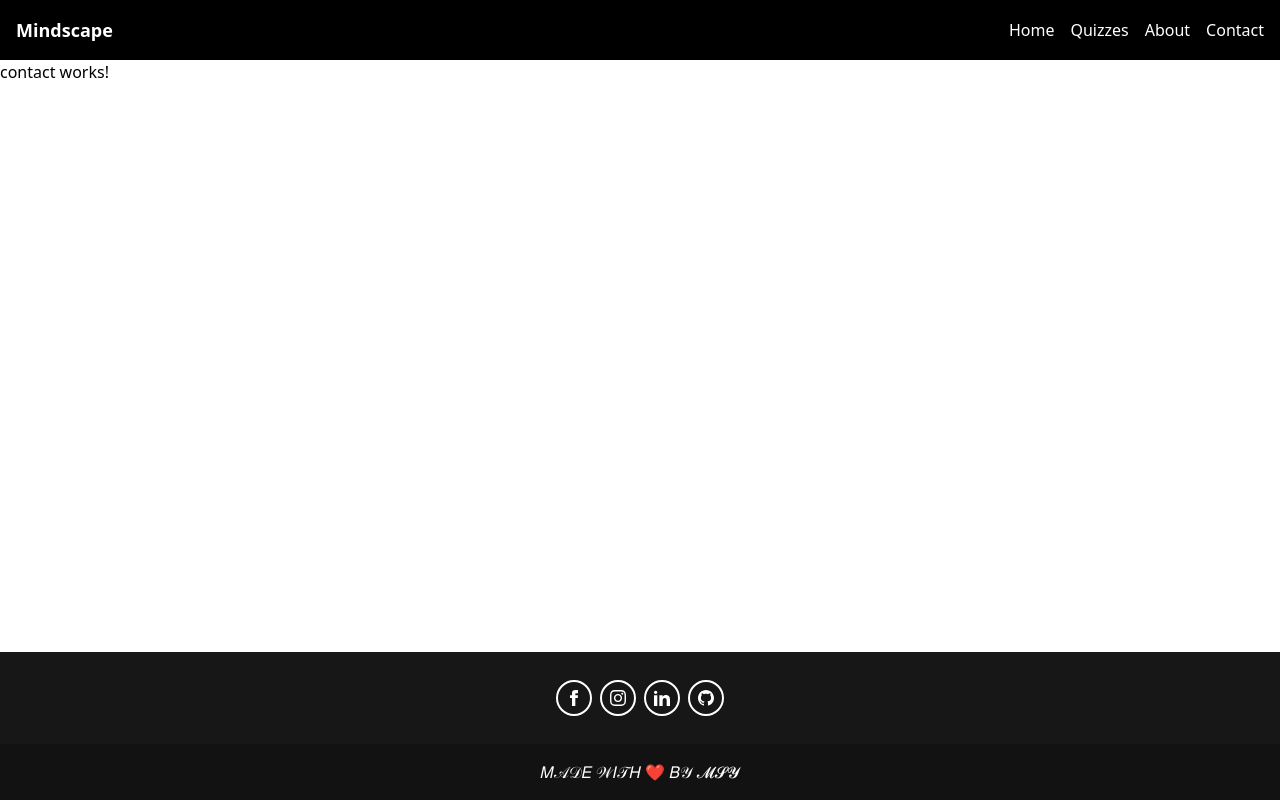
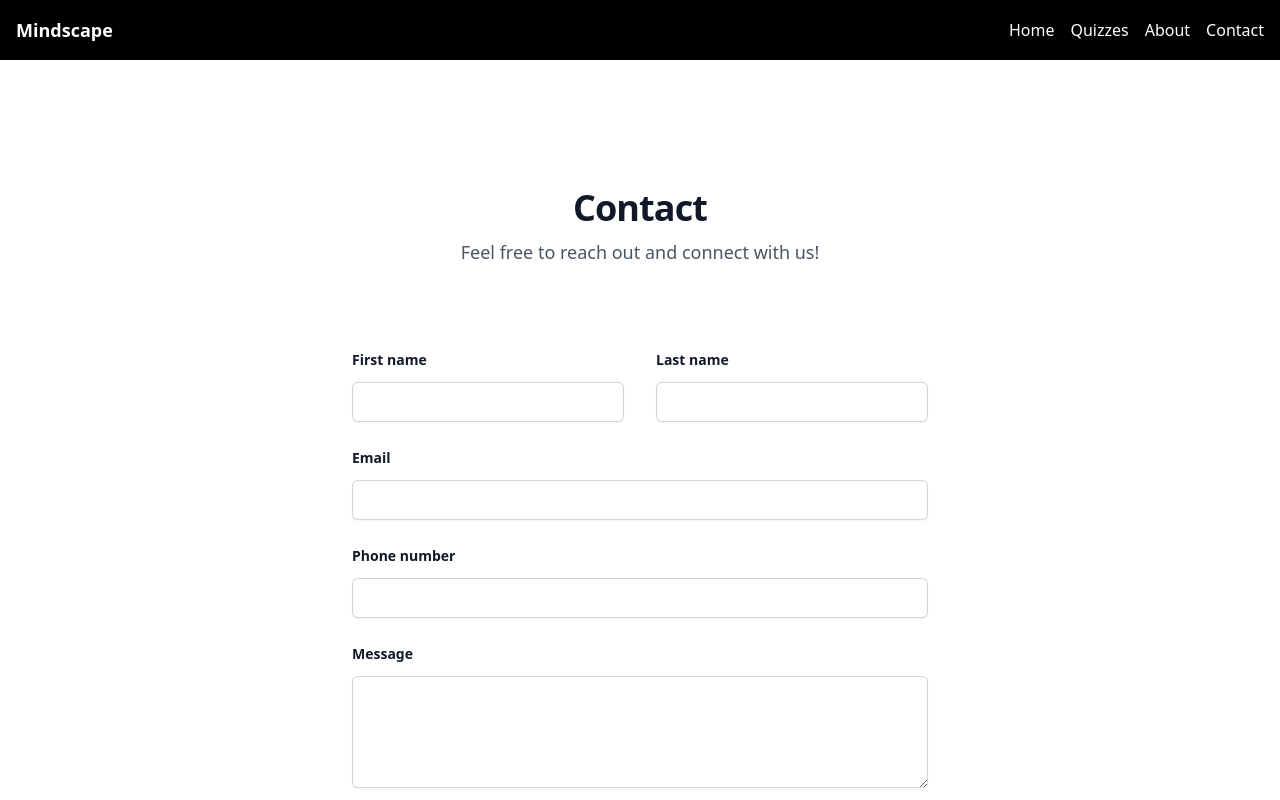
Before and after one commit to MsY2K4/Quiz-App, an Angular app in the folder my_quiz_app/: page /contact in a window 1280 px wide. Shown: the top 800 px of the page. Built offline with nearby package versions, Linux system fonts and the light colour scheme.

Commit message:
Update contact.component.html

```diff
--- a/my_quiz_app/src/app/index/contact/contact.component.html
+++ b/my_quiz_app/src/app/index/contact/contact.component.html
@@ -1 +1,46 @@
-<p>contact works!</p>
+
+<div class="isolate bg-white px-6 py-24 sm:py-32 lg:px-8">
+
+    <div class="mx-auto max-w-2xl text-center">
+      <h2 class="text-3xl font-bold tracking-tight text-gray-900 sm:text-4xl">Contact</h2>
+      <p class="mt-2 text-lg leading-8 text-gray-600">Feel free to reach out and connect with us!</p>
+    </div>
+    <form action="#" method="POST" class="mx-auto mt-16 max-w-xl sm:mt-20">
+      <div class="grid grid-cols-1 gap-x-8 gap-y-6 sm:grid-cols-2">
+        <div>
+          <label for="first-name" class="block text-sm font-semibold leading-6 text-gray-900">First name</label>
+          <div class="mt-2.5">
+            <input type="text" name="first-name" id="first-name" autocomplete="given-name" class="block w-full rounded-md border-0 px-3.5 py-2 text-gray-900 shadow-sm ring-1 ring-inset ring-gray-300 placeholder:text-gray-400 focus:ring-2 focus:ring-inset focus:ring-indigo-600 sm:text-sm sm:leading-6">
+          </div>
+        </div>
+        <div>
+          <label for="last-name" class="block text-sm font-semibold leading-6 text-gray-900">Last name</label>
+          <div class="mt-2.5">
+            <input type="text" name="last-name" id="last-name" autocomplete="family-name" class="block w-full rounded-md border-0 px-3.5 py-2 text-gray-900 shadow-sm ring-1 ring-inset ring-gray-300 placeholder:text-gray-400 focus:ring-2 focus:ring-inset focus:ring-indigo-600 sm:text-sm sm:leading-6">
+          </div>
+        </div>
+        <div class="sm:col-span-2">
+          <label for="email" class="block text-sm font-semibold leading-6 text-gray-900">Email</label>
+          <div class="mt-2.5">
+            <input type="email" name="email" id="email" autocomplete="email" class="block w-full rounded-md border-0 px-3.5 py-2 text-gray-900 shadow-sm ring-1 ring-inset ring-gray-300 placeholder:text-gray-400 focus:ring-2 focus:ring-inset focus:ring-indigo-600 sm:text-sm sm:leading-6">
+          </div>
+        </div>
+        <div class="sm:col-span-2">
+          <label for="phone-number" class="block text-sm font-semibold leading-6 text-gray-900">Phone number</label>
+          <div class="mt-2.5">
+            <input type="tel" name="phone-number" id="phone-number" autocomplete="tel" class="block w-full rounded-md border-0 px-3.5 py-2 pl-20 text-gray-900 shadow-sm ring-1 ring-inset ring-gray-300 placeholder:text-gray-400 focus:ring-2 focus:ring-inset focus:ring-indigo-600 sm:text-sm sm:leading-6">
+          </div>
+        </div>
+        <div class="sm:col-span-2">
+          <label for="message" class="block text-sm font-semibold leading-6 text-gray-900">Message</label>
+          <div class="mt-2.5">
+            <textarea name="message" id="message" rows="4" class="block w-full rounded-md border-0 px-3.5 py-2 text-gray-900 shadow-sm ring-1 ring-inset ring-gray-300 placeholder:text-gray-400 focus:ring-2 focus:ring-inset focus:ring-indigo-600 sm:text-sm sm:leading-6"></textarea>
+          </div>
+        </div>
+
+      </div>
+      <div class="mt-10">
+        <button type="submit" class="block w-full rounded-md bg-black px-3.5 py-2.5 text-center text-sm font-semibold text-white shadow-sm hover:bg-gray-500 focus-visible:outline focus-visible:outline-2 focus-visible:outline-offset-2 focus-visible:outline-indigo-600">Let's talk</button>
+      </div>
+    </form>
+  </div>
```
